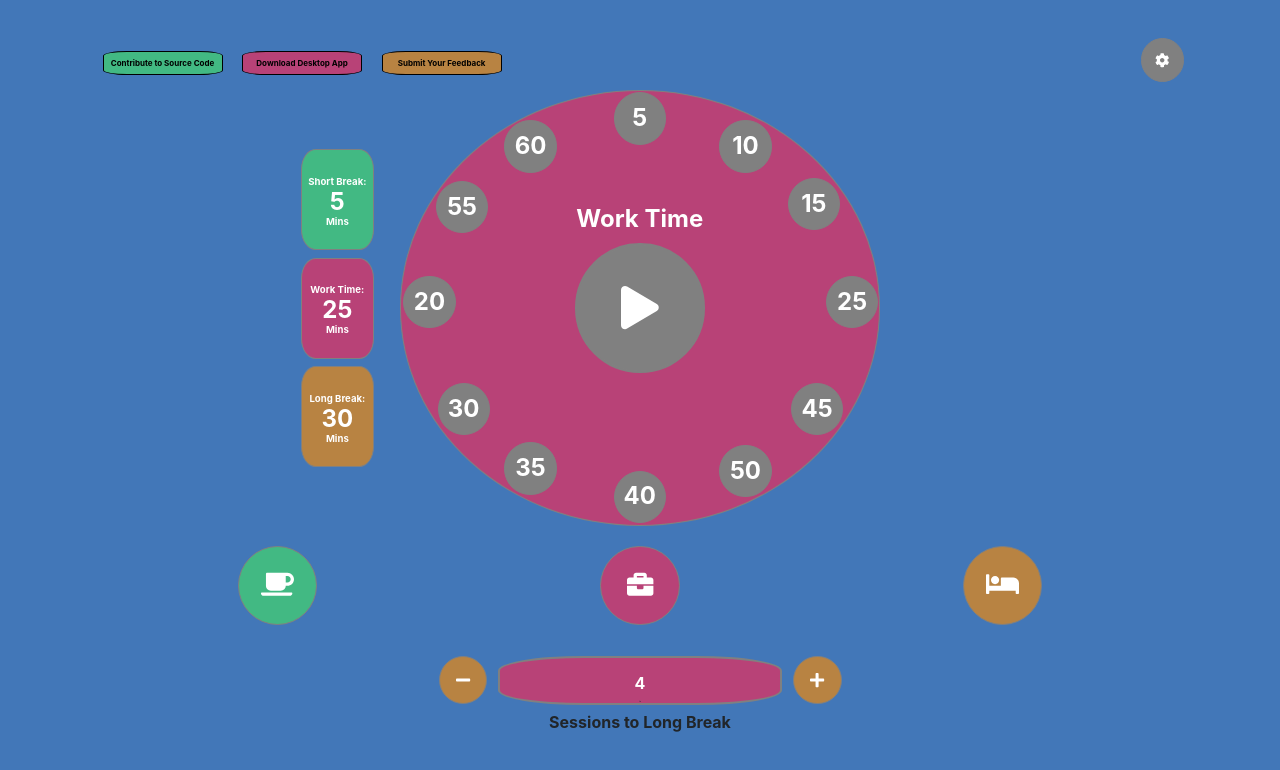
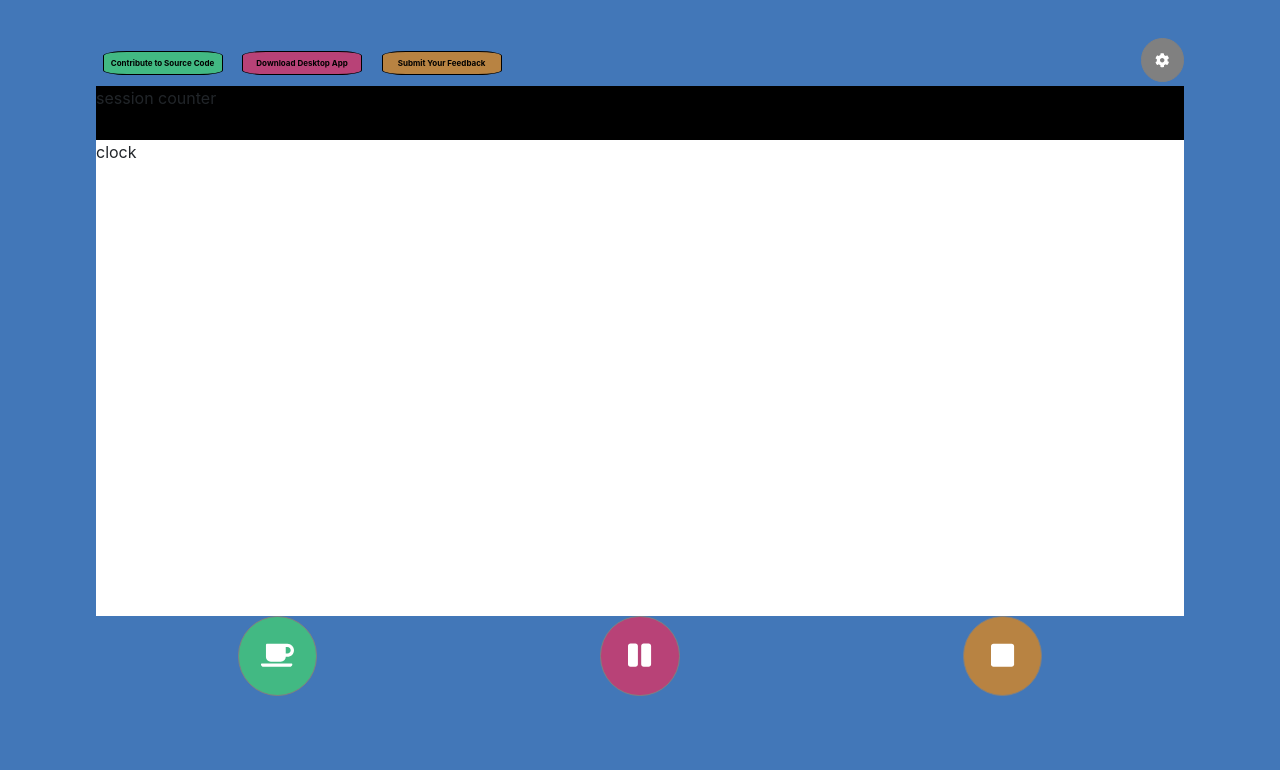
Before and after one commit to moomoolive/pomdoro_timer, a Vue app in the folder code/: page / in a window 1280 px wide. Shown: the top 770 px of the page. Built offline with nearby package versions, Linux system fonts and the light colour scheme.

Commit message:
implemented clock buttons

```diff
--- a/code/src/App.vue
+++ b/code/src/App.vue
@@ -1,51 +1,51 @@
 <template>
-  <div class="appContainer">
+  <div class="appContainer" id="app">
     <div style="height: 7%;">
       <Header />
     </div>
     <div v-if="showSelection">
       <selection />
     </div>
-    <div v-if="showClock">
-      <clock />
+    <div v-if="showClock" >
+      <clock/>
     </div>
   </div>
 </template>
 
 <script>
+import Header from './components/Header.vue'
 import selection from './components/selection.vue'
-import clock from './components/clock.vue'
-import Header from './components/Header.vue'
 
 export default {
   components: {
+    Header,
     selection,
-    Header,
     clock: () => import('./components/clock.vue')
   },
   data() {
     return {
-      showSelection: true,
-      showClock: false
+      showSelection: false,
+      showClock: true
     }
   },
   computed: {
     appMode() {
-      return this.$store.state.mode
-    }
+        return this.$store.state.mode
+      }
   },
   watch: {
-    appMode(value) {
-      if (this.appMode === 'selection') {
-        this.showClock = false
-        this.showSelection = true
+    appMode() {
+        if (this.appMode === 'clock') {
+          this.showSelection = false
+          this.showClock = true
+        }
+        else if (this.appMode === 'selection') {
+          this.showClock = false
+          this.showSelection = true
+        }
       }
-      else if (this.appMode === 'clock') {
-        this.showSelection = false
-        this.showClock = true
-      }
-    }
   }
+
 }
 </script>
 
--- a/code/src/components/clock.vue
+++ b/code/src/components/clock.vue
@@ -1,12 +1,48 @@
 <template>
     <div>
-        <h1>clock</h1>
+        <div style="height: 8%; background: black">
+            session counter
+        </div>
+        <div style="height: 70%; background: white">
+            clock
+        </div>
+        <div style="height: 13%;">
+            <clock-button-group v-if="showButtons"
+            @rerender="rerender"
+            />
+        </div>
     </div>
 </template>
 
 <script>
+import clockButtonGroup from './clockComponents/clockButtonGroup.vue'
+
 export default {
-    name: 'selection'
+    name: 'clock',
+    components: {
+        clockButtonGroup
+    },
+    data() {
+        return {
+            showButtons: true,
+            play: true
+        }
+    },
+    methods: {
+        rerender(value) {
+            if (value) this.play = !this.play
+            this.showButtons = false
+                this.$nextTick(() => {
+                    this.showButtons = true
+                })
+        },
+        pausePlay() {
+            this.rerender()
+        }
+    },
+    created() {
+        this.$store.dispatch('changeInterval', 'workInterval')
+    }
 }
 </script>
 
--- /dev/null
+++ b/code/src/components/clockComponents/clockButtonGroup.vue
@@ -0,0 +1,80 @@
+<template>
+    <div class="buttonContainer">
+        <selection-button
+        :icon="leftIcon"
+        color="green"
+        @click.native="nextInterval"
+        />
+        <selection-button
+        :icon="middleIcon"
+        color="purple"
+        @click.native="pausePlay"
+        />
+        <selection-button
+        icon="fas fa-stop"
+        color="brown"
+        @click.native="toSelection"
+        />
+    </div>
+</template>
+
+<script>
+import selectionButton from '../commonComponents/selectionButton.vue'
+
+export default {
+    name: 'clockButtonGroup',
+    components: {
+        selectionButton
+    },
+    data() {
+        return {
+            leftIcon: '',
+            interval: '',
+            middleIcon: ''
+        }
+    },
+    methods: {
+        nextInterval(interval) {
+            this.$store.dispatch('changeInterval', this.interval)
+            this.$emit('rerender')
+        },
+        pausePlay() {
+            this.$emit('rerender', true)
+        },
+        toSelection() {
+            console.log('hit')
+            this.$store.dispatch('changeAppMode', 'selection')
+        }
+    },
+    computed: {
+        timeInterval() {
+            return this.$store.state.timeIntervalSelect
+        }
+    },
+    created() {
+        this.$parent.play? this.middleIcon = "fas fa-pause": this.middleIcon = "fas fa-play"
+        switch(this.$store.state.timeIntervalSelect) {
+            case 'workInterval':
+                if (this.$store.getters.isLastSession) {
+                    this.leftIcon = "fas fa-bed"
+                    this.interval = "longBreak"
+                } else {
+                    this.leftIcon = 'fas fa-coffee'
+                    this.interval = 'shortBreak'
+                }
+                break
+            case 'shortBreak':
+                this.leftIcon = 'fas fa-briefcase'
+                this.interval = 'workInterval'
+                break
+        }
+    }
+}
+</script>
+
+<style lang="scss" scoped>
+.buttonContainer {
+    display: flex;
+    text-align: center;
+}
+</style>
--- a/code/src/components/selection.vue
+++ b/code/src/components/selection.vue
@@ -35,7 +35,7 @@ export default {
     computed: {
         timeInterval() {
             return this.$store.state.timeIntervalSelect
-        },
+        }
     },
     created() {
         this.$store.dispatch('changeInterval', 'workInterval')
--- a/code/src/components/selectionComponents/selectionButtonGroup.vue
+++ b/code/src/components/selectionComponents/selectionButtonGroup.vue
@@ -39,7 +39,7 @@ export default {
     },
     computed: {
         smallScreenIndicator() {
-            if(this.isMounted) return this.$refs.button.windowHeight
+            if (this.isMounted) return this.$refs.button.windowHeight
         }
     },
     watch: {
--- a/code/src/store/getters.js
+++ b/code/src/store/getters.js
@@ -1,5 +1,10 @@
 import state from './state.js'
 
 export default {
-
+    sessionsToBreak(state) {
+        return state.timeIntervals.workSessions - state.timeIntervals.currentSession
+    },
+    isLastSession(state, getters) {
+        return getters.sessionsToBreak === 0
+    }
 }
--- a/code/src/store/state.js
+++ b/code/src/store/state.js
@@ -3,7 +3,8 @@ export default {
         shortBreak: 5,
         workInterval: 25,
         longBreak: 30,
-        workSessions: 4
+        workSessions: 4,
+        currentSession: 1
     },
     mode: 'selection',
     timeIntervalSelect: 'workInterval',
```
